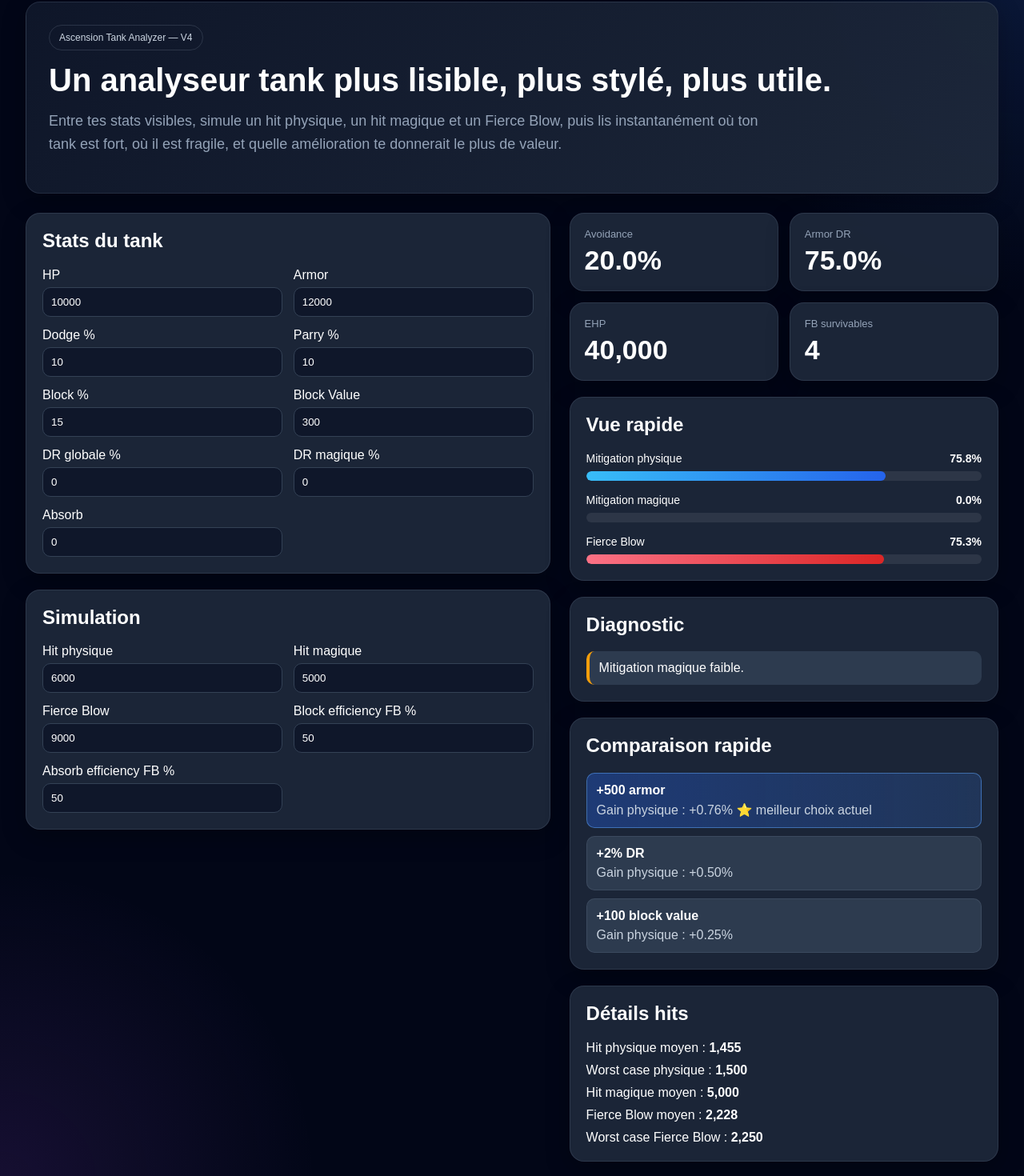
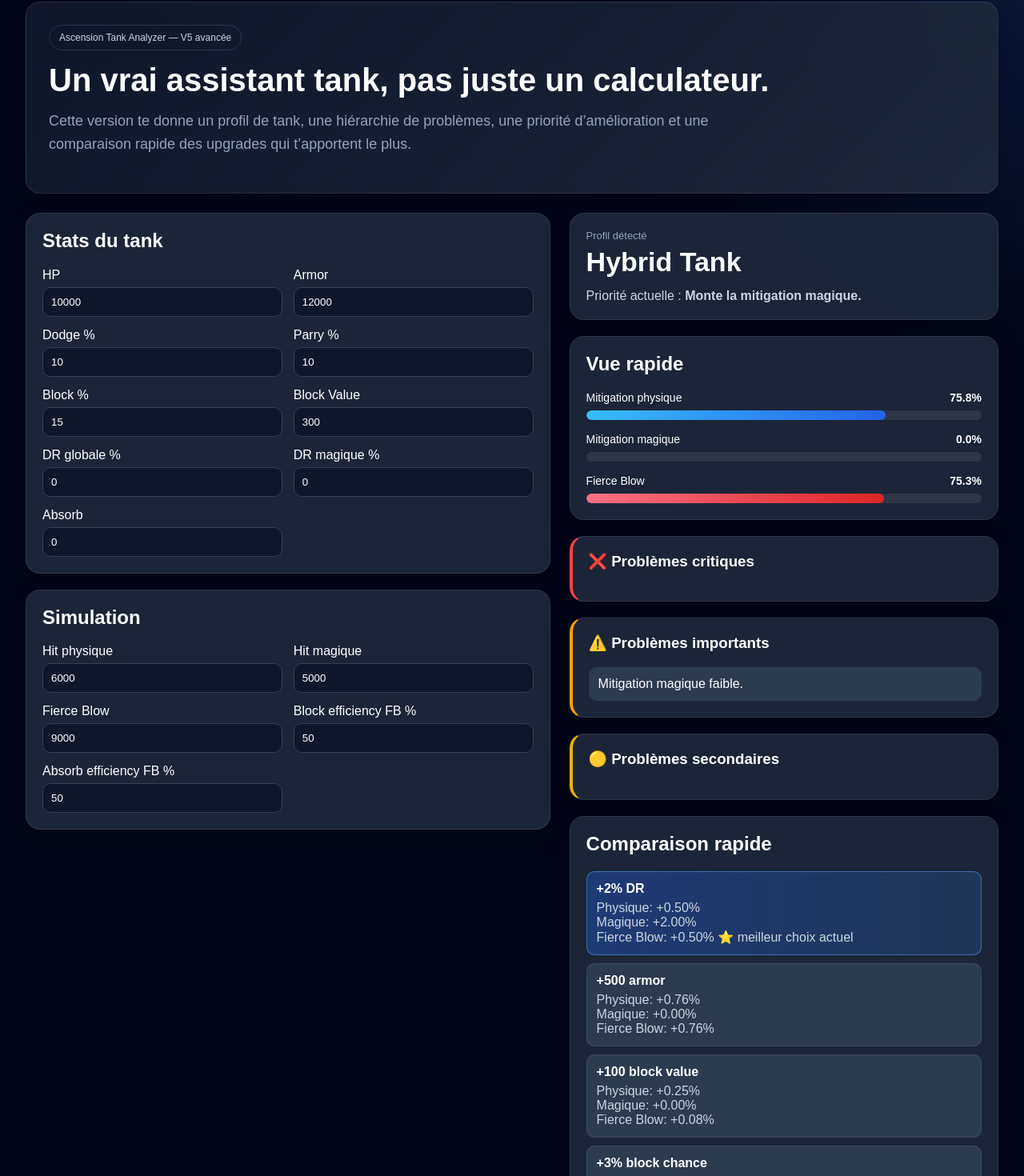
Before and after one commit to Fissayaz/ascension-tank-analyzer, a Next.js app: page / in a window 1280 px wide. Shown: the part 30-1500 px from the top of the page at 80% size. Built offline with nearby package versions, Linux system fonts and the light colour scheme.

Commit message:
Update page.tsx
Add V5 advanced diagnosis

```diff
--- a/app/page.tsx
+++ b/app/page.tsx
@@ -10,11 +10,19 @@ function armorReductionPct(armor: number, k = 4000) {
   return (armor / (armor + k)) * 100;
 }
 
-function barColor(value: number, type: "physical" | "magic" | "fierce") {
+function barColor(type: "physical" | "magic" | "fierce") {
   if (type === "physical") return "linear-gradient(90deg, #38bdf8, #2563eb)";
   if (type === "magic") return "linear-gradient(90deg, #a78bfa, #7c3aed)";
   return "linear-gradient(90deg, #fb7185, #dc2626)";
 }
+
+type CompareItem = {
+  label: string;
+  physGain: number;
+  magicGain: number;
+  fierceGain: number;
+  totalGain: number;
+};
 
 export default function Page() {
   const [hp, setHp] = useState(10000);
@@ -84,67 +92,159 @@ export default function Page() {
     );
 
     const ehp = hp / Math.max(0.01, 1 - ((armorDr + globalDr) / 100));
-    const fierceSurvivable = Math.max(1, Math.floor(hp / Math.max(1, fierceWorst)));
+    const fierceSurvivable = Math.max(
+      1,
+      Math.floor(hp / Math.max(1, fierceWorst))
+    );
 
-    const diagnosis: string[] = [];
-    if (avoidance < 20) diagnosis.push("Avoidance faible.");
-    if (physicalReduction < 50) diagnosis.push("Mitigation physique insuffisante.");
-    if (magicalReduction < 20) diagnosis.push("Mitigation magique faible.");
+    let tankProfile = "Hybrid Tank";
+    if (blockChance >= 22 && blockValue >= physicalHit * 0.08) {
+      tankProfile = "Block Tank";
+    } else if (parry >= dodge + 5) {
+      tankProfile = "Parry Tank";
+    } else if (hp >= 14000 && armor >= 15000) {
+      tankProfile = "Bear / EHP Tank";
+    } else if (avoidance >= 30 && hp < 12000) {
+      tankProfile = "Avoidance Tank";
+    }
+
+    const criticalProblems: string[] = [];
+    const importantProblems: string[] = [];
+    const secondaryProblems: string[] = [];
+
+    if (fierceReduction < 35) {
+      criticalProblems.push("Fierce Blow très dangereux.");
+    }
+
+    if (physicalReduction < 50) {
+      importantProblems.push("Mitigation physique insuffisante.");
+    }
+
+    if (magicalReduction < 20) {
+      importantProblems.push("Mitigation magique faible.");
+    }
+
     if (blockChance >= 20 && blockValue < physicalHit * 0.08) {
-      diagnosis.push("Tu as du block chance, mais pas assez de block value.");
+      importantProblems.push("Tu as du block chance, mais pas assez de block value.");
     }
-    if (fierceReduction < 35) diagnosis.push("Fierce Blow très dangereux.");
-    if (ehp < 20000) diagnosis.push("EHP trop faible pour un profil tank solide.");
-    if (diagnosis.length === 0) diagnosis.push("Profil assez équilibré.");
 
-    const compare = [
+    if (avoidance < 20) {
+      secondaryProblems.push("Avoidance faible.");
+    }
+
+    if (ehp < 20000) {
+      secondaryProblems.push("EHP trop faible pour un profil tank solide.");
+    }
+
+    if (
+      criticalProblems.length === 0 &&
+      importantProblems.length === 0 &&
+      secondaryProblems.length === 0
+    ) {
+      secondaryProblems.push("Profil assez équilibré.");
+    }
+
+    let priority = "Aucune priorité évidente.";
+    if (fierceReduction < 35 && blockValue < physicalHit * 0.08) {
+      priority = "Monte la block value en priorité.";
+    } else if (fierceReduction < 35) {
+      priority = "Monte ta mitigation physique pour mieux tenir les Fierce Blows.";
+    } else if (physicalReduction < 50) {
+      priority = "Monte l’armor ou la DR globale.";
+    } else if (magicalReduction < 20) {
+      priority = "Monte la mitigation magique.";
+    } else if (avoidance < 20) {
+      priority = "Ajoute dodge/parry si ton build le permet.";
+    }
+
+    function simulateVariant(variant: {
+      armor?: number;
+      globalDr?: number;
+      blockValue?: number;
+      blockChance?: number;
+      parry?: number;
+    }) {
+      const nextArmor = armor + (variant.armor ?? 0);
+      const nextGlobalDr = globalDr + (variant.globalDr ?? 0);
+      const nextBlockValue = blockValue + (variant.blockValue ?? 0);
+      const nextBlockChance = blockChance + (variant.blockChance ?? 0);
+      const nextParry = parry + (variant.parry ?? 0);
+
+      const nextArmorDr = armorReductionPct(nextArmor);
+
+      const nextPhysicalAfterArmor = physicalHit * (1 - nextArmorDr / 100);
+      const nextPhysicalAfterDr =
+        nextPhysicalAfterArmor * (1 - nextGlobalDr / 100);
+      const nextAverageBlockReduction =
+        Math.min(nextBlockValue, nextPhysicalAfterDr) * (nextBlockChance / 100);
+      const nextPhysicalAverage = Math.max(
+        0,
+        nextPhysicalAfterDr - nextAverageBlockReduction - absorb
+      );
+      const nextPhysicalReduction = clamp(
+        (1 - nextPhysicalAverage / Math.max(1, physicalHit)) * 100,
+        0,
+        99
+      );
+
+      const nextMagicalAfterDr =
+        magicalHit * (1 - magicDr / 100) * (1 - nextGlobalDr / 100);
+      const nextMagicalAverage = Math.max(0, nextMagicalAfterDr - absorb);
+      const nextMagicalReduction = clamp(
+        (1 - nextMagicalAverage / Math.max(1, magicalHit)) * 100,
+        0,
+        99
+      );
+
+      const nextFierceAfterArmor = fierceBlow * (1 - nextArmorDr / 100);
+      const nextFierceAfterDr =
+        nextFierceAfterArmor * (1 - nextGlobalDr / 100);
+      const nextFierceBlockValue =
+        nextBlockValue * (fierceBlockEfficiency / 100);
+      const nextFierceAverageBlockReduction =
+        Math.min(nextFierceBlockValue, nextFierceAfterDr) *
+        (nextBlockChance / 100);
+      const nextFierceAverage = Math.max(
+        0,
+        nextFierceAfterDr -
+          nextFierceAverageBlockReduction -
+          absorb * (fierceAbsorbEfficiency / 100)
+      );
+      const nextFierceReduction = clamp(
+        (1 - nextFierceAverage / Math.max(1, fierceBlow)) * 100,
+        0,
+        99
+      );
+
+      const nextAvoidance = clamp(dodge + nextParry, 0, 100);
+
+      return {
+        physGain: nextPhysicalReduction - physicalReduction,
+        magicGain: nextMagicalReduction - magicalReduction,
+        fierceGain: nextFierceReduction - fierceReduction,
+        avoidanceGain: nextAvoidance - avoidance,
+      };
+    }
+
+    const compare: CompareItem[] = [
+      { label: "+500 armor", ...simulateVariant({ armor: 500 }), totalGain: 0 },
+      { label: "+2% DR", ...simulateVariant({ globalDr: 2 }), totalGain: 0 },
       {
-        label: "+500 armor",
-        physGain:
-          ((1 -
-            Math.max(
-              0,
-              (physicalHit *
-                (1 - armorReductionPct(armor + 500) / 100) *
-                (1 - globalDr / 100) -
-                averageBlockReduction -
-                absorb) /
-                Math.max(1, physicalHit)
-            )) *
-            100) -
-          physicalReduction,
+        label: "+100 block value",
+        ...simulateVariant({ blockValue: 100 }),
+        totalGain: 0,
       },
       {
-        label: "+2% DR",
-        physGain:
-          ((1 -
-            Math.max(
-              0,
-              (physicalHit *
-                (1 - armorDr / 100) *
-                (1 - (globalDr + 2) / 100) -
-                averageBlockReduction -
-                absorb) /
-                Math.max(1, physicalHit)
-            )) *
-            100) -
-          physicalReduction,
+        label: "+3% block chance",
+        ...simulateVariant({ blockChance: 3 }),
+        totalGain: 0,
       },
-      {
-        label: "+100 block value",
-        physGain:
-          ((1 -
-            Math.max(
-              0,
-              (physicalAfterDr -
-                Math.min(blockValue + 100, physicalAfterDr) * (blockChance / 100) -
-                absorb) /
-                Math.max(1, physicalHit)
-            )) *
-            100) -
-          physicalReduction,
-      },
-    ].sort((a, b) => b.physGain - a.physGain);
+      { label: "+5% parry", ...simulateVariant({ parry: 5 }), totalGain: 0 },
+    ].map((x) => ({
+      ...x,
+      totalGain: x.physGain + x.magicGain + x.fierceGain,
+    }))
+      .sort((a, b) => b.totalGain - a.totalGain);
 
     return {
       avoidance,
@@ -159,7 +259,11 @@ export default function Page() {
       fierceReduction,
       ehp,
       fierceSurvivable,
-      diagnosis,
+      tankProfile,
+      criticalProblems,
+      importantProblems,
+      secondaryProblems,
+      priority,
       compare,
     };
   }, [
@@ -198,10 +302,29 @@ export default function Page() {
     boxShadow: "0 10px 30px rgba(0,0,0,0.25)",
   };
 
-  const statCardStyle: React.CSSProperties = {
-    ...cardStyle,
-    padding: 18,
-  };
+  const problemBox = (
+    title: string,
+    items: string[],
+    color: string
+  ) => (
+    <div style={{ ...cardStyle, borderLeft: `4px solid ${color}` }}>
+      <h3 style={{ marginTop: 0 }}>{title}</h3>
+      <div style={{ display: "grid", gap: 10 }}>
+        {items.map((item) => (
+          <div
+            key={item}
+            style={{
+              background: "rgba(51,65,85,0.8)",
+              padding: 12,
+              borderRadius: 10,
+            }}
+          >
+            {item}
+          </div>
+        ))}
+      </div>
+    </div>
+  );
 
   return (
     <main
@@ -235,11 +358,11 @@ export default function Page() {
               marginBottom: 16,
             }}
           >
-            Ascension Tank Analyzer — V4
+            Ascension Tank Analyzer — V5 avancée
           </div>
 
           <h1 style={{ fontSize: 40, margin: 0, lineHeight: 1.05 }}>
-            Un analyseur tank plus lisible, plus stylé, plus utile.
+            Un vrai assistant tank, pas juste un calculateur.
           </h1>
 
           <p
@@ -251,9 +374,9 @@ export default function Page() {
               lineHeight: 1.6,
             }}
           >
-            Entre tes stats visibles, simule un hit physique, un hit magique et un
-            Fierce Blow, puis lis instantanément où ton tank est fort, où il est
-            fragile, et quelle amélioration te donnerait le plus de valeur.
+            Cette version te donne un profil de tank, une hiérarchie de problèmes,
+            une priorité d’amélioration et une comparaison rapide des upgrades qui
+            t’apportent le plus.
           </p>
         </section>
 
@@ -347,41 +470,13 @@ export default function Page() {
           </div>
 
           <div style={{ display: "flex", flexDirection: "column", gap: 20 }}>
-            <div
-              style={{
-                display: "grid",
-                gridTemplateColumns: "1fr 1fr",
-                gap: 14,
-              }}
-            >
-              <div style={statCardStyle}>
-                <div style={{ color: "#94a3b8", fontSize: 13 }}>Avoidance</div>
-                <div style={{ fontSize: 34, fontWeight: 700, marginTop: 6 }}>
-                  {calc.avoidance.toFixed(1)}%
-                </div>
+            <div style={cardStyle}>
+              <div style={{ color: "#94a3b8", fontSize: 13 }}>Profil détecté</div>
+              <div style={{ fontSize: 34, fontWeight: 700, marginTop: 6 }}>
+                {calc.tankProfile}
               </div>
-
-              <div style={statCardStyle}>
-                <div style={{ color: "#94a3b8", fontSize: 13 }}>Armor DR</div>
-                <div style={{ fontSize: 34, fontWeight: 700, marginTop: 6 }}>
-                  {calc.armorDr.toFixed(1)}%
-                </div>
-              </div>
-
-              <div style={statCardStyle}>
-                <div style={{ color: "#94a3b8", fontSize: 13 }}>EHP</div>
-                <div style={{ fontSize: 34, fontWeight: 700, marginTop: 6 }}>
-                  {Math.round(calc.ehp).toLocaleString()}
-                </div>
-              </div>
-
-              <div style={statCardStyle}>
-                <div style={{ color: "#94a3b8", fontSize: 13 }}>
-                  FB survivables
-                </div>
-                <div style={{ fontSize: 34, fontWeight: 700, marginTop: 6 }}>
-                  {calc.fierceSurvivable}
-                </div>
+              <div style={{ marginTop: 14, color: "#cbd5e1" }}>
+                Priorité actuelle : <strong>{calc.priority}</strong>
               </div>
             </div>
 
@@ -429,7 +524,7 @@ export default function Page() {
                       style={{
                         width: `${item.value}%`,
                         height: "100%",
-                        background: barColor(item.value, item.type),
+                        background: barColor(item.type),
                         borderRadius: 999,
                       }}
                     />
@@ -438,24 +533,9 @@ export default function Page() {
               ))}
             </div>
 
-            <div style={cardStyle}>
-              <h2 style={{ marginTop: 0 }}>Diagnostic</h2>
-              <div style={{ display: "grid", gap: 10 }}>
-                {calc.diagnosis.map((d) => (
-                  <div
-                    key={d}
-                    style={{
-                      background: "rgba(51,65,85,0.8)",
-                      padding: 12,
-                      borderRadius: 10,
-                      borderLeft: "4px solid #f59e0b",
-                    }}
-                  >
-                    {d}
-                  </div>
-                ))}
-              </div>
-            </div>
+            {problemBox("❌ Problèmes critiques", calc.criticalProblems, "#ef4444")}
+            {problemBox("⚠️ Problèmes importants", calc.importantProblems, "#f59e0b")}
+            {problemBox("🟡 Problèmes secondaires", calc.secondaryProblems, "#eab308")}
 
             <div style={cardStyle}>
               <h2 style={{ marginTop: 0 }}>Comparaison rapide</h2>
@@ -478,8 +558,13 @@ export default function Page() {
                   >
                     <strong>{c.label}</strong>
                     <div style={{ marginTop: 6, color: "#cbd5e1" }}>
-                      Gain physique : {c.physGain >= 0 ? "+" : ""}
-                      {c.physGain.toFixed(2)}%
+                      Physique: {c.physGain >= 0 ? "+" : ""}{c.physGain.toFixed(2)}%
+                    </div>
+                    <div style={{ color: "#cbd5e1" }}>
+                      Magique: {c.magicGain >= 0 ? "+" : ""}{c.magicGain.toFixed(2)}%
+                    </div>
+                    <div style={{ color: "#cbd5e1" }}>
+                      Fierce Blow: {c.fierceGain >= 0 ? "+" : ""}{c.fierceGain.toFixed(2)}%
                       {i === 0 ? " ⭐ meilleur choix actuel" : ""}
                     </div>
                   </div>
@@ -488,12 +573,13 @@ export default function Page() {
             </div>
 
             <div style={cardStyle}>
-              <h2 style={{ marginTop: 0 }}>Détails hits</h2>
+              <h2 style={{ marginTop: 0 }}>Résumé chiffré</h2>
               <div style={{ display: "grid", gap: 10 }}>
-                <div>Hit physique moyen : <strong>{Math.round(calc.physicalAverage).toLocaleString()}</strong></div>
+                <div>Avoidance : <strong>{calc.avoidance.toFixed(1)}%</strong></div>
+                <div>Armor DR : <strong>{calc.armorDr.toFixed(1)}%</strong></div>
+                <div>EHP : <strong>{Math.round(calc.ehp).toLocaleString()}</strong></div>
+                <div>Fierce Blows survivables : <strong>{calc.fierceSurvivable}</strong></div>
                 <div>Worst case physique : <strong>{Math.round(calc.physicalWorst).toLocaleString()}</strong></div>
-                <div>Hit magique moyen : <strong>{Math.round(calc.magicalAverage).toLocaleString()}</strong></div>
-                <div>Fierce Blow moyen : <strong>{Math.round(calc.fierceAverage).toLocaleString()}</strong></div>
                 <div>Worst case Fierce Blow : <strong>{Math.round(calc.fierceWorst).toLocaleString()}</strong></div>
               </div>
             </div>
```
